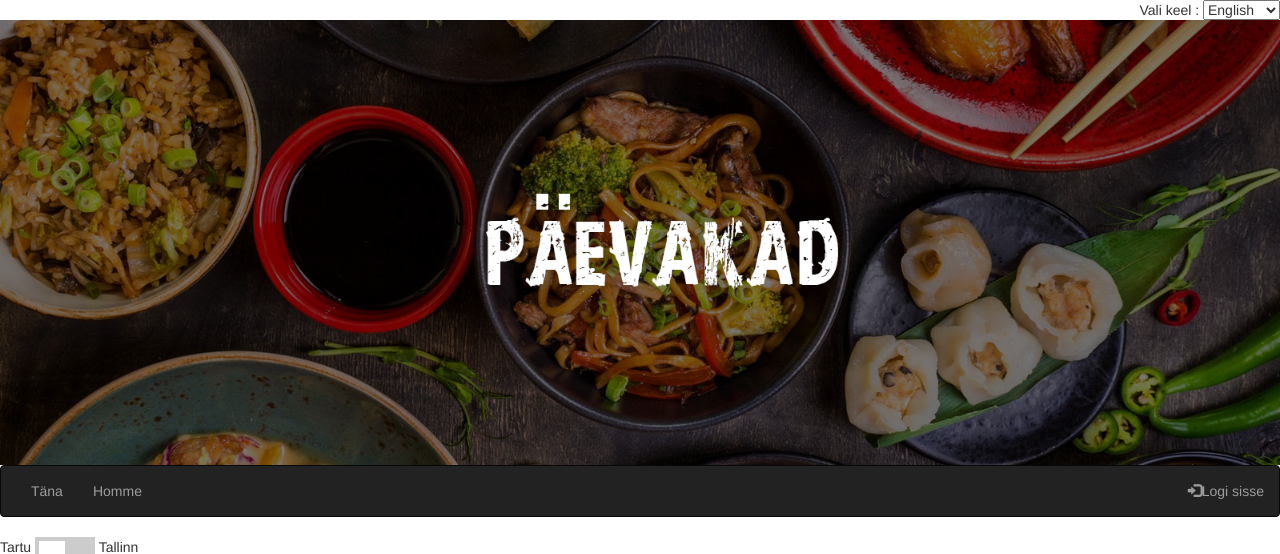
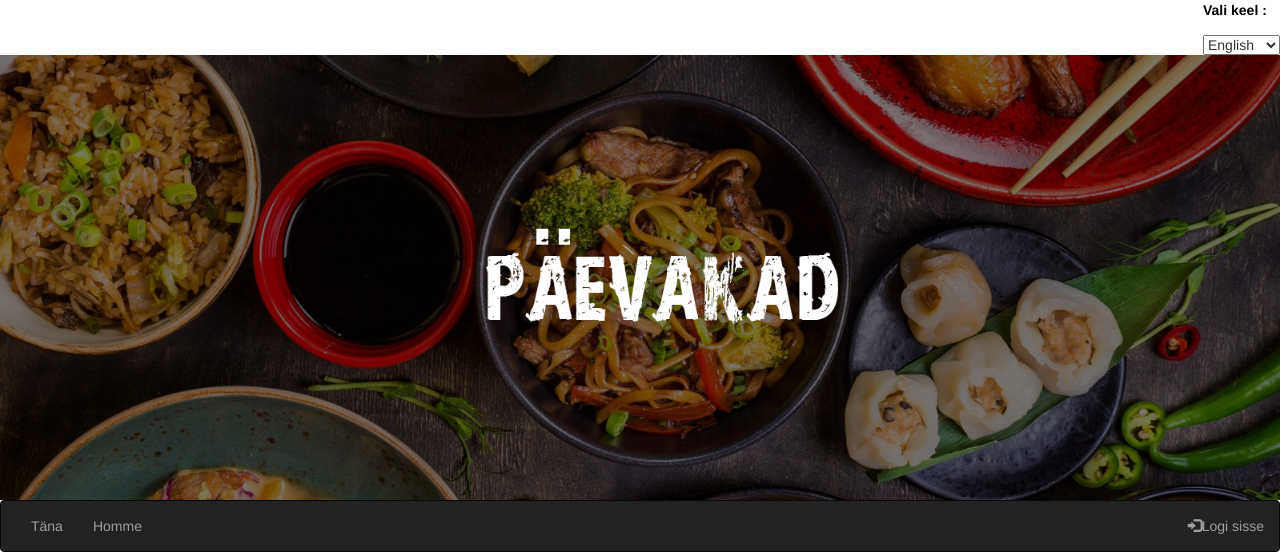
Before and after one commit to simonss/m0llusk, a CodeIgniter app: page /Codeigniter/index.php/home/user in a window 1280 px wide. Shown: the top 554 px of the page. Run offline with CodeIgniter, Linux system fonts and the light colour scheme; data comes from the database, SQL or seed files in the repository; some libraries are stand-ins or nearby versions.

Commit message:
wcag parandus (label lang selecti jaoks)

```diff
--- a/CodeIgniter/application/views/templates/header.php
+++ b/CodeIgniter/application/views/templates/header.php
@@ -25,6 +25,7 @@
     echo ' onload="'.$script.'"';
 }
 
+
 // Set Language variable
 if(isset($_GET['lang']) && !empty($_GET['lang'])){
 	$_SESSION['lang'] = $_GET['lang'];
@@ -48,8 +49,10 @@ if(isset($_SESSION['lang'])){
 	}
 </script>
 <div style="background-color: #222222">
-<form method='get' action='' id='form_lang' style="float: right">
-	<?=_VALIKEEL?> : <select name='lang' onchange='changeLang();' >
+<form method='get' id='form_lang' style="float: right">
+    <p style="background-color:#ffffff;color:#000000;">
+        <label for="lang"><?=_VALIKEEL?> : </label></p>
+    <select name='lang' id='lang' onchange='changeLang();' >
 		<option value='eng' <?php if(isset($_SESSION['lang']) && $_SESSION['lang'] == 'eng'){ echo "selected"; } ?> >English</option>
 		<option value='est' <?php if(isset($_SESSION['lang']) && $_SESSION['lang'] == 'est'){ echo "selected"; } ?> >Estonian</option>
 	</select>
```
